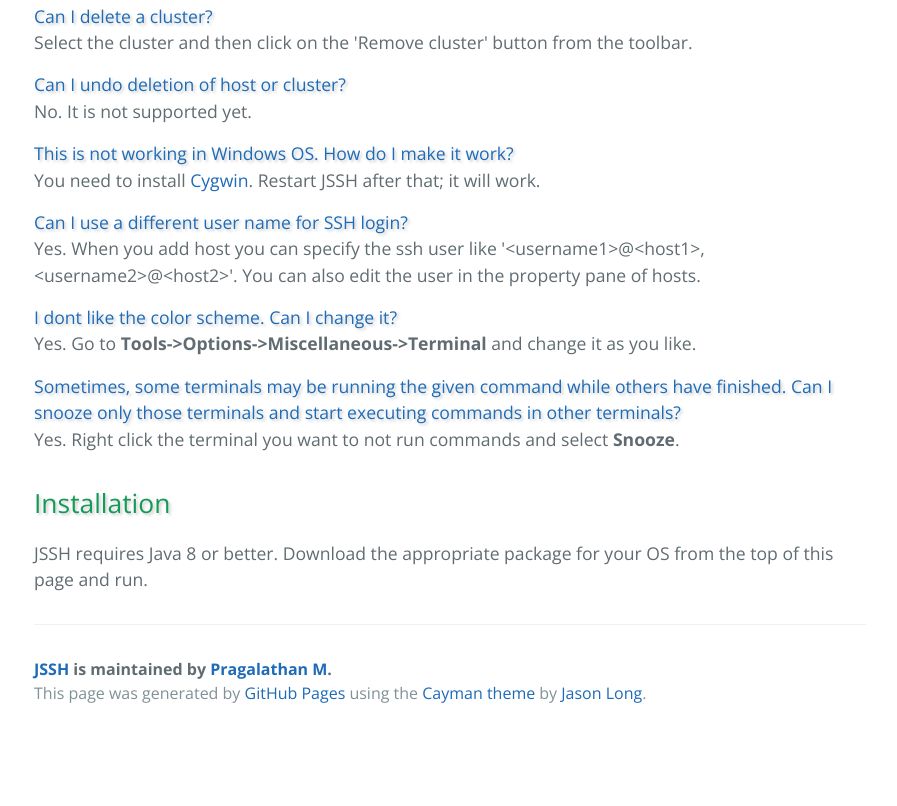
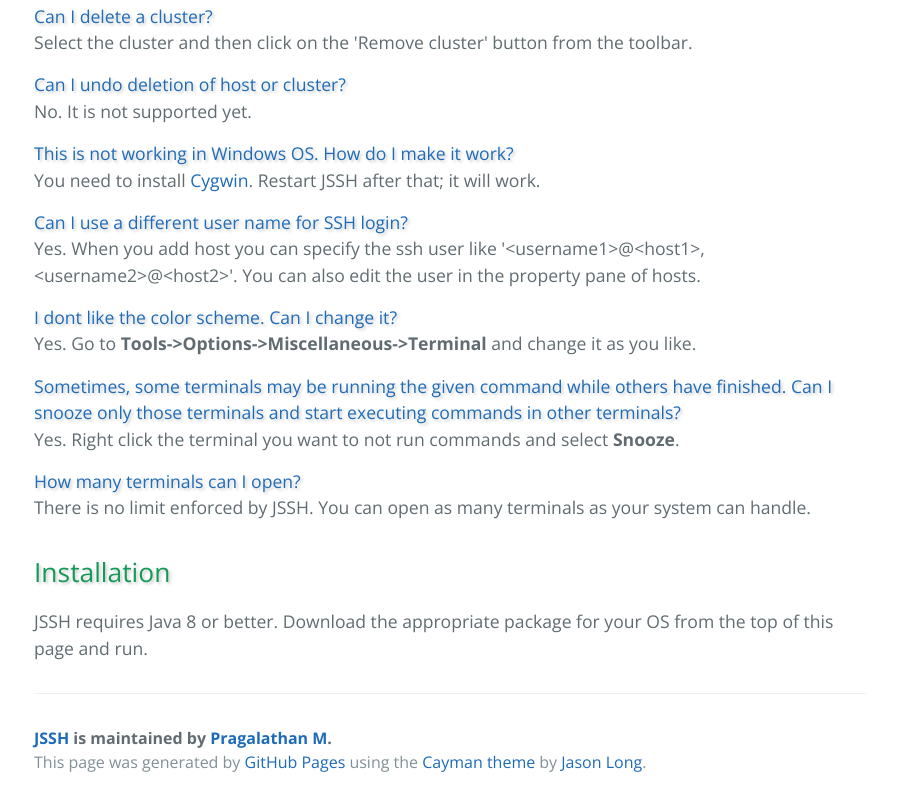
Before and after one commit to pragalathanm/jclusterssh, a plain HTML site: page index.html in a window 1280 px wide. Shown: the part 4586-5392 px from the top of the page, without its empty margins (190-1087 px from the left). Before the commit the page ends 5323 px from the top, so only its background shows below. Drawn offline with nearby package versions, Linux system fonts and the light colour scheme; no server answers.

Commit message:
pushing updates

```diff
--- a/index.html
+++ b/index.html
@@ -128,6 +128,10 @@
                     <h4>Sometimes, some terminals may be running the given command while others have finished. Can I snooze only those terminals and start executing commands in other terminals?</h4>
                     Yes. Right click the terminal you want to not run commands and select <b>Snooze</b>.
                 </div>
+                <div>
+                    <h4>How many terminals can I open?</h4>
+                    There is no limit enforced by JSSH. You can open as many terminals as your system can handle.
+                </div>
             </div>
 
             <h2>Installation</h2>
```
